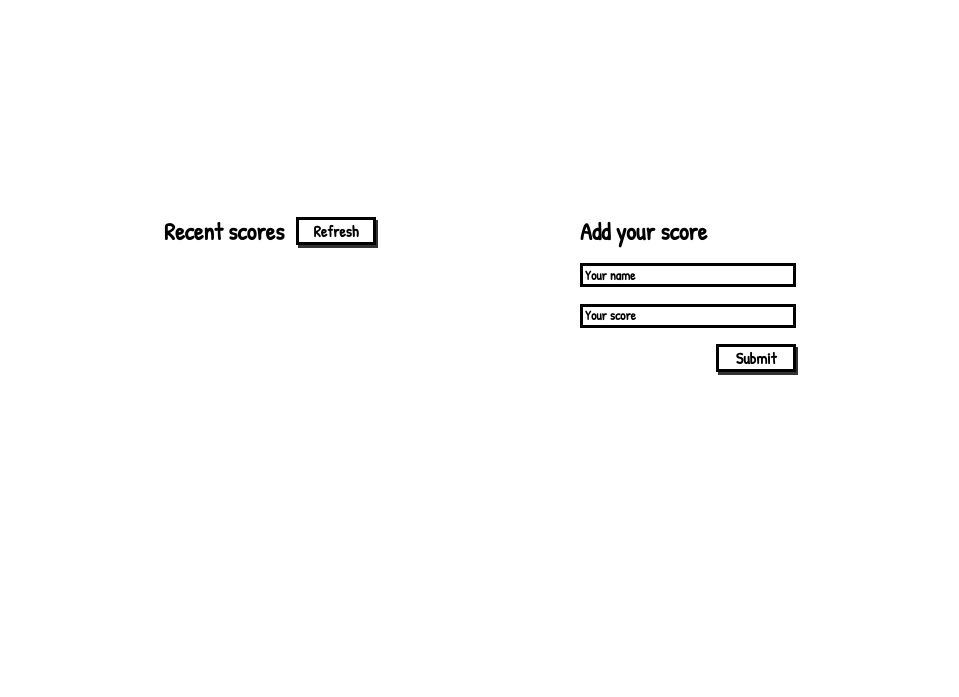
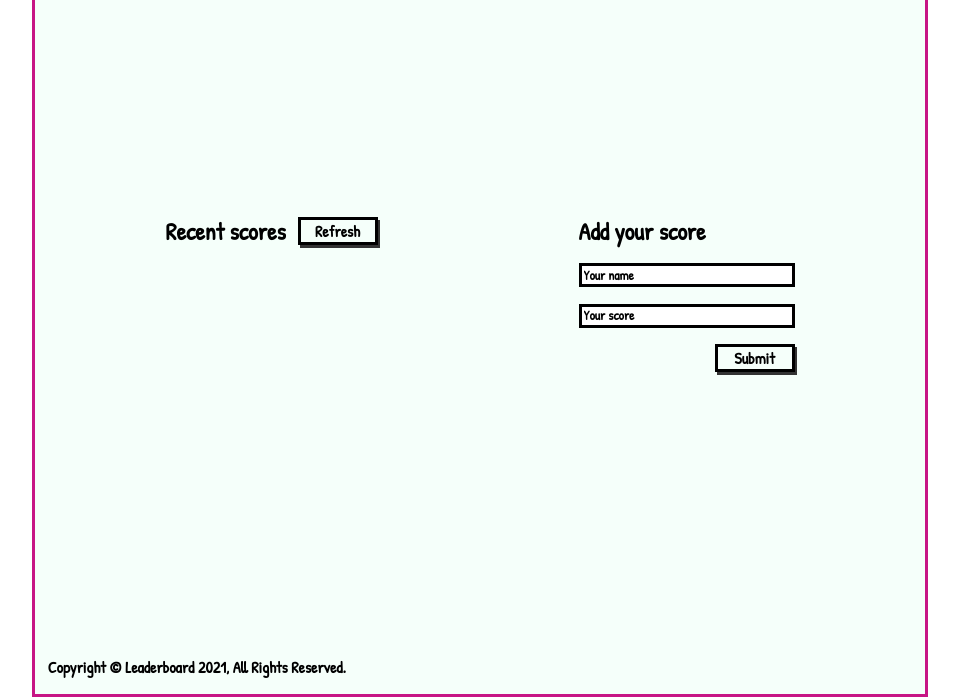
Before and after one commit to pasytchangwa/LeaderBoard, a website built with webpack: page src/index.html in a window 1280 px wide. Shown: the part 103-800 px from the top of the page, without its empty margins (160-1119 px from the left). Built offline with nearby package versions, Linux system fonts and the light colour scheme.

Commit message:
Create finl branch and made final styling touches in style.css file

```diff
--- a/src/index.html
+++ b/src/index.html
@@ -32,7 +32,11 @@
     <button type="submit" class="submit-btn">Submit</button>
    </form>
   </main>
-  <footer class="footer-section"></footer>
+  <footer class="footer-section">
+   <p class="copyright">
+    copyright &copy; Leaderboard <span class='date'></span>, all rights reserved.
+   </p>
+  </footer>
  </div>
 </body>
 </html>
--- a/src/index.js
+++ b/src/index.js
@@ -14,6 +14,7 @@ const domList = document.querySelector('.score-list');
 const nameValue = document.querySelector('.name-input');
 const scoreValue = document.querySelector('.score-input');
 const form = document.querySelector('.add-scores');
+const footerDate = document.querySelector('.date');
 
 const scores = new GetData();
 
@@ -46,3 +47,6 @@ form.addEventListener('submit', (ev) => {
   postData(nameValue, scoreValue);
   form.reset();
 })
+
+// footer date
+footerDate.innerHTML = new Date().getFullYear();
--- a/src/style.css
+++ b/src/style.css
@@ -21,6 +21,7 @@ ul {
   width: 100%;
   height: 100vh;
   overflow-x: hidden;
+  background-color: mistyrose;
 }
 
 .header {
@@ -127,6 +128,19 @@ button {
   align-self: flex-end;
 }
 
+.footer-section {
+  display: flex;
+  align-items: flex-end;
+  padding: 0 0 1rem 0.8rem;
+}
+
+.copyright {
+  font-size: 1rem;
+  font-weight: bold;
+  color: black;
+  text-transform: capitalize;
+}
+
 @media screen and (min-width: 992px) {
   .wrapper {
     display: grid;
@@ -135,6 +149,8 @@ button {
     height: 100vh;
     overflow-x: hidden;
     margin: 0 auto;
+    border: 3px solid mediumvioletred;
+    background-color: mintcream;
   }
 
   .main-section {
```
Also changed, not shown: dist/index.html, dist/main.js.
